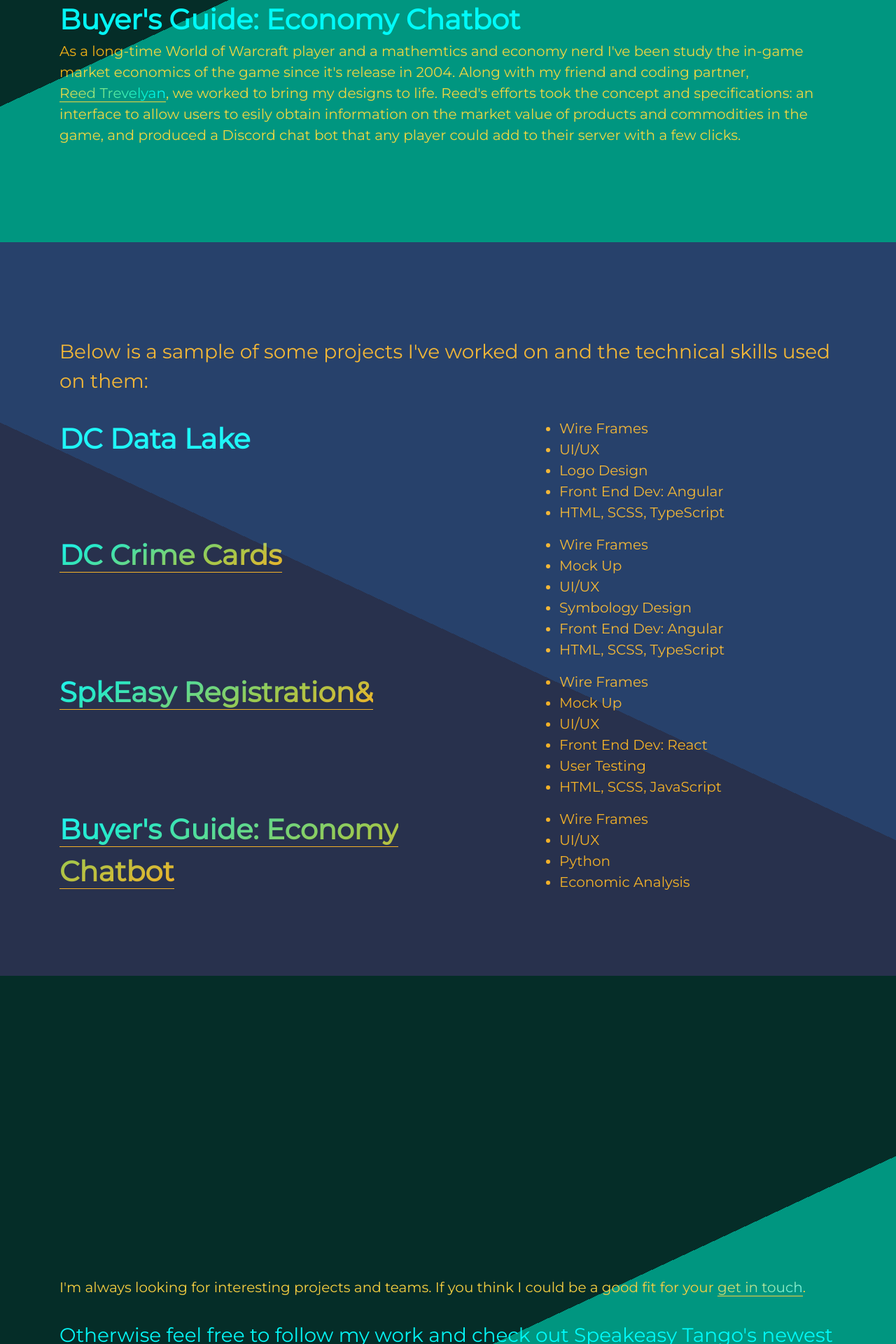
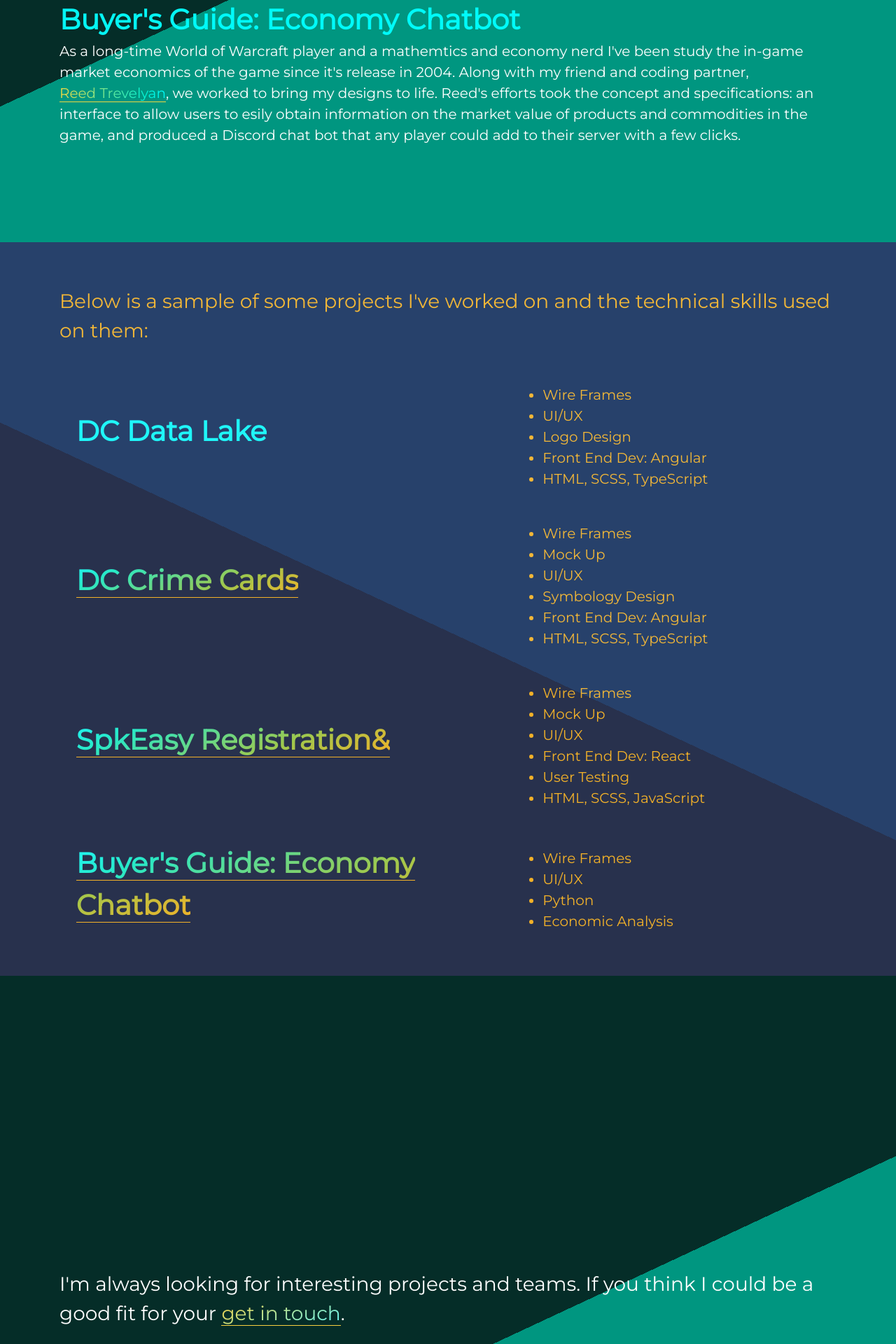
Before and after one commit to unlockedSound/chorvinsky_website, a React (Create React App) app: page / in a window 1280 px wide. Shown: the part 2854-4774 px from the top of the page at 70% size. Built offline with nearby package versions, Linux system fonts and the light colour scheme.

Commit message:
white text version

```diff
--- a/src/App.css
+++ b/src/App.css
@@ -202,13 +202,13 @@
       font-size: 2.5rem;
       font-weight: bold;
       mix-blend-mode: hard-light; }
-      .projects__content__work--link {
+      .projects__content__work__title--link {
         background: linear-gradient(155deg, #64f9f9, #f8cf41);
         -webkit-background-clip: text;
         -webkit-text-fill-color: transparent;
         border-bottom: 1px solid #f8cf41;
         text-shadow: none; }
-        .projects__content__work--link:hover {
+        .projects__content__work__title--link:hover {
           border-bottom: 1px solid #64f9f9;
           text-decoration: none; }
     .projects__content__skill {
--- a/src/App.js
+++ b/src/App.js
@@ -131,8 +131,8 @@ class App extends Component {
                             <div className="projects__content__opener">
                                 Below is a sample of some projects I've worked on and the technical skills used on them:
                             </div>
-                            <div className="row">
-                                <div className="projects__content__work col-12 col-md-6">
+                            <div className="row projects__content__work">
+                                <div className="projects__content__work__title col-12 col-md-6">
                                     DC Data Lake
                                 </div>
                                 <ul className="projects__content__skill__list col-12 offset-md-1 col-md-5">
@@ -143,9 +143,9 @@ class App extends Component {
                                     <li className="projects__content__skill">HTML, SCSS, TypeScript</li>
                                 </ul>
                             </div>
-                            <div className="row">
-                                <div className="projects__content__work col-12 col-md-6">
-                                    <a className="projects__content__work--link" href="http://crimecards.dc.gov/">DC
+                            <div className="row projects__content__work">
+                                <div className="projects__content__work__title col-12 col-md-6">
+                                    <a className="projects__content__work__title--link" href="http://crimecards.dc.gov/">DC
                                         Crime Cards</a>
                                 </div>
                                 <ul className="projects__content__skill__list col-12 offset-md-1 col-md-5">
@@ -157,9 +157,9 @@ class App extends Component {
                                     <li className="projects__content__skill">HTML, SCSS, TypeScript</li>
                                 </ul>
                             </div>
-                            <div className="row">
-                                <div className="projects__content__work col-12 col-md-6">
-                                    <a className="projects__content__work--link" href="http://speakeasytango.com/">
+                            <div className="row projects__content__work">
+                                <div className="projects__content__work__title col-12 col-md-6">
+                                    <a className="projects__content__work__title--link" href="http://speakeasytango.com/">
                                         SpkEasy Registration&</a>
                                 </div>
                                 <ul className="projects__content__skill__list col-12 offset-md-1 col-md-5">
@@ -171,9 +171,9 @@ class App extends Component {
                                     <li className="projects__content__skill">HTML, SCSS, JavaScript</li>
                                 </ul>
                             </div>
-                            <div className="row">
-                                <div className="projects__content__work col-12 col-md-6">
-                                    <a className="projects__content__work--link"
+                            <div className="row projects__content__work">
+                                <div className="projects__content__work__title col-12 col-md-6">
+                                    <a className="projects__content__work__title--link"
                                        href="https://github.com/Heanthor/auctioneer-bot">Buyer's
                                         Guide: Economy Chatbot</a>
                                 </div>
@@ -207,7 +207,7 @@ class App extends Component {
                                     </a>
                                     <a className="col-6">
                                         <span className="contact__content__follow--link">
-                                            SpkEz
+                                            Speakeasy Tango
                                         </span>
                                     </a>
                                 </div>
--- a/src/App.scss
+++ b/src/App.scss
@@ -22,10 +22,11 @@ $serika-accent: #1c1f25;
 }
 
 $naut-text-1: #f8cf41;
-$naut-text-2: #d82a26;
+$naut-text-2: #fff;
 $naut__back--light: #27416b;
 $naut__back--dark: #28314d;
 $naut-accent: #64f9f9;
+$naut-accent-2: #d82a26;
 
 @mixin naut__gradient--internal() {
   background: $naut__back--dark;
@@ -323,7 +324,7 @@ $nightmare__back--light: #009680;
     }
 
     &__opener {
-      @include text-style($naut-text-1, $med-text);
+      @include text-style($naut-text-2, $med-text);
     }
 
     &__title {
@@ -331,14 +332,14 @@ $nightmare__back--light: #009680;
     }
 
     &__text {
-      @include text-style($naut-text-1, $sm-ish-text);
+      @include text-style($naut-text-2, $sm-ish-text);
 
       &--italics {
         font-style: italic;
       }
 
       &__list {
-        color: $naut-text-1;
+        color: $naut-text-2;
         font: {
           size: initial;
         }
@@ -381,7 +382,16 @@ $nightmare__back--light: #009680;
     }
 
     &__work {
+      padding: {
+        top: 1.5rem;
+        bottom: 1.5rem;
+      }
+      &__title {
         @include title-style($naut-accent, $large-text);
+        padding: {
+          bottom: 1rem;
+        }
+        margin: auto;
 
         &--link {
           background: linear-gradient($right-to-left, $naut-accent, $naut-text-1);
@@ -389,6 +399,7 @@ $nightmare__back--light: #009680;
           -webkit-text-fill-color: transparent;
           border-bottom: 1px solid $naut-text-1;
           text-shadow: none;
+          margin: auto;
 
           &:hover {
             border-bottom: 1px solid $naut-accent;
@@ -396,6 +407,7 @@ $nightmare__back--light: #009680;
           }
         }
 
+      }
     }
 
     &__skill {
@@ -406,6 +418,8 @@ $nightmare__back--light: #009680;
         padding: {
           left: 4rem;
         }
+        margin: auto;
+
       }
 
       //&--link {
@@ -437,10 +451,11 @@ $nightmare__back--light: #009680;
     @include content-spacer;
 
     &__hire {
-      color: $naut-text-1;
-      font-size: $sm-ish-text;
+      color: $naut-text-2;
+      font-size: $med-text;
       padding: {
-        bottom: 2rem;
+        top: 3rem;
+        bottom: 3rem;
       }
 
       &--link {
@@ -459,7 +474,7 @@ $nightmare__back--light: #009680;
     }
 
     &__follow {
-      @include text-style($naut-accent, $med-text);
+      @include text-style($naut-text-2, $med-text);
       @include extra-text;
 
       &--link {
@@ -468,6 +483,7 @@ $nightmare__back--light: #009680;
         -webkit-text-fill-color: transparent;
         white-space: nowrap;
         border-bottom: 1px solid $naut-text-1;
+        text-align: center;
 
         &:hover {
           text-decoration: none;
```
Lines whose indentation alone changed are shown as unchanged.
